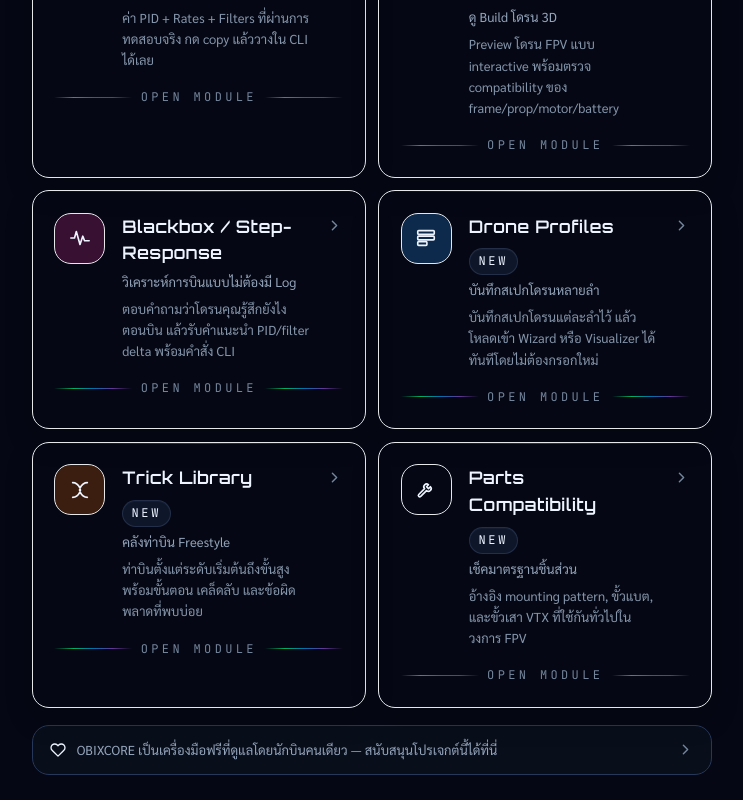
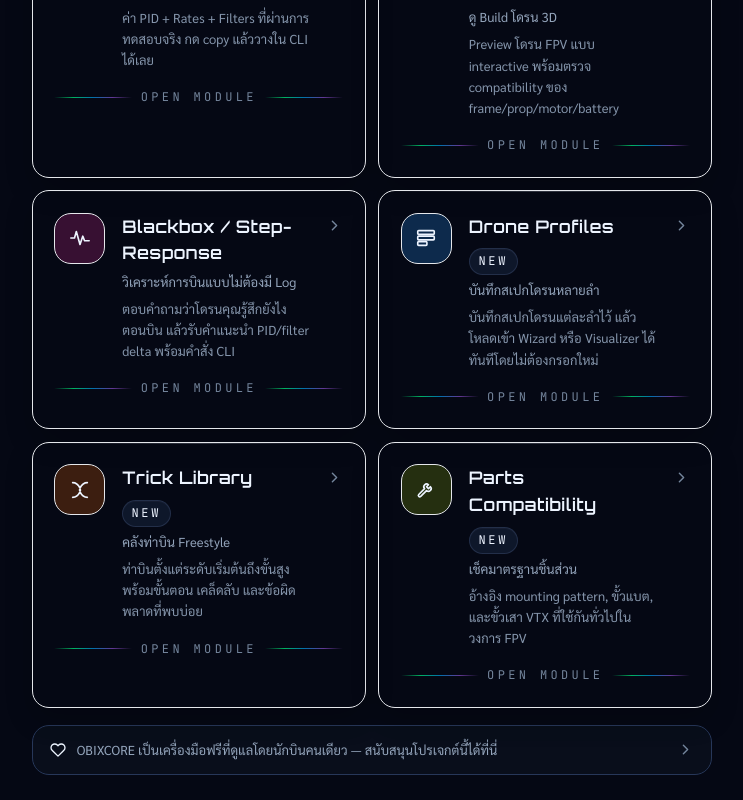
Before and after one commit to Santipap250/OBIXCORE, a Next.js app: page / in a window 1280 px wide. Shown: the part 1973-2773 px from the top of the page, without its empty margins (268-1011 px from the left). Built offline with nearby package versions, Linux system fonts and the light colour scheme; no server answers.

Commit message:
Add files via upload

```diff
--- a/package.json
+++ b/package.json
@@ -1,6 +1,6 @@
 {
   "name": "obixcore",
-  "version": "0.6.0",
+  "version": "0.7.0",
   "private": true,
   "engines": {
     "node": "20.18.1"
--- a/tailwind.config.ts
+++ b/tailwind.config.ts
@@ -54,6 +54,11 @@
           DEFAULT: "#ff5fb7",
           dim: "#d74bb7",
           muted: "#44133a",
+        },
+        lime: {
+          DEFAULT: "#c6f24a",
+          dim: "#9fce2e",
+          muted: "#2e3a0f",
         },
         text: {
           DEFAULT: "#edf4ff",
```
Also changed, not shown: 1 other file (tests, documents, lock files or other folders).
